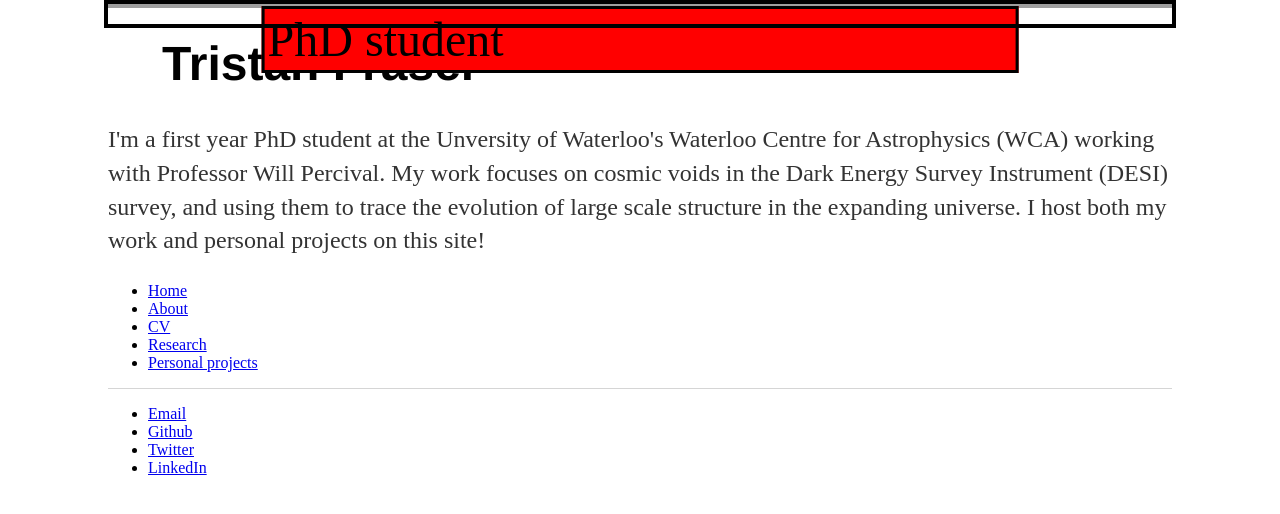
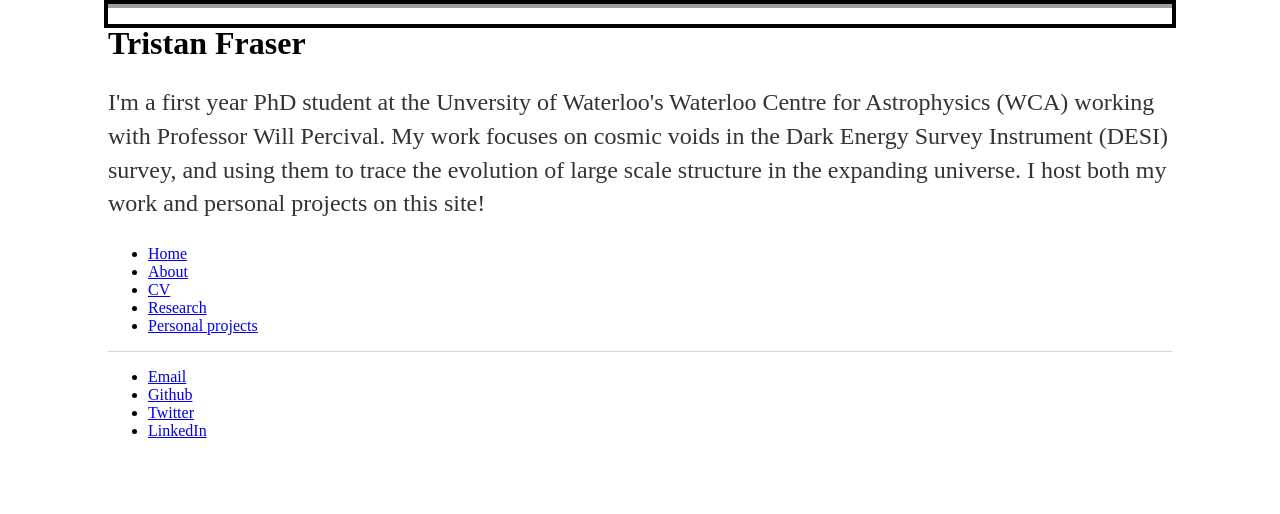
Before and after one commit to tsfraser/tsfraser.github.io, a Jekyll site: the page built from index.html, in a window 1280 px wide, cut to the strip 0-514 px from the top of the page. Built offline with Jekyll 4.4.1, drawn with Linux system fonts in a browser that asks for light colours; grey boxes are pictures that could not be loaded.

Commit message:
Update main.css

```diff
--- a/css/main.css
+++ b/css/main.css
@@ -11,6 +11,7 @@
  z-index:-10;
 }
 
+<<<<<<< HEAD
 .headertext{
   display: inline;
   background-color: red;
@@ -25,13 +26,12 @@
   font-size: 48px;
 }
 
+=======
+>>>>>>> parent of 9b8db66... Update main.css
 h1 {
     font-size: 3em;
     font-family:'Helvetica', 'Arial', 'Sans-Serif';
     background: #fff;
-    text-align: center;
-    color: black;
-    width: 40%;
 }
 
 body{
```
